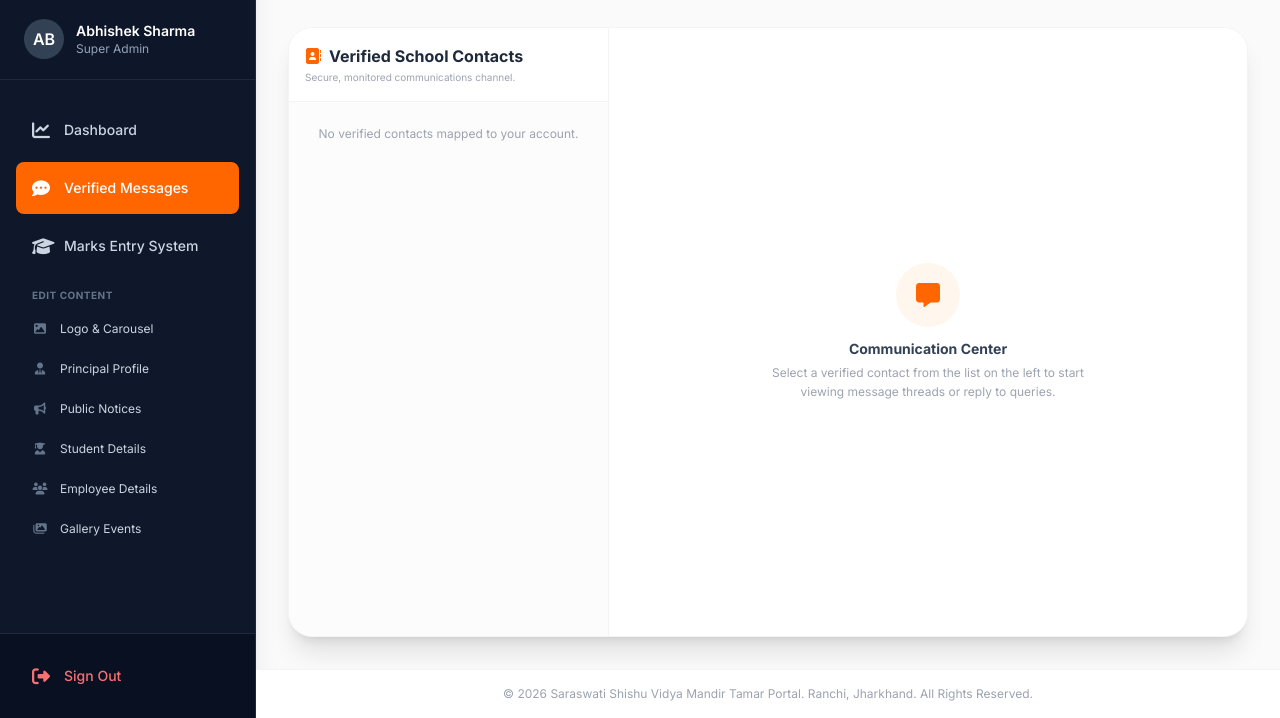
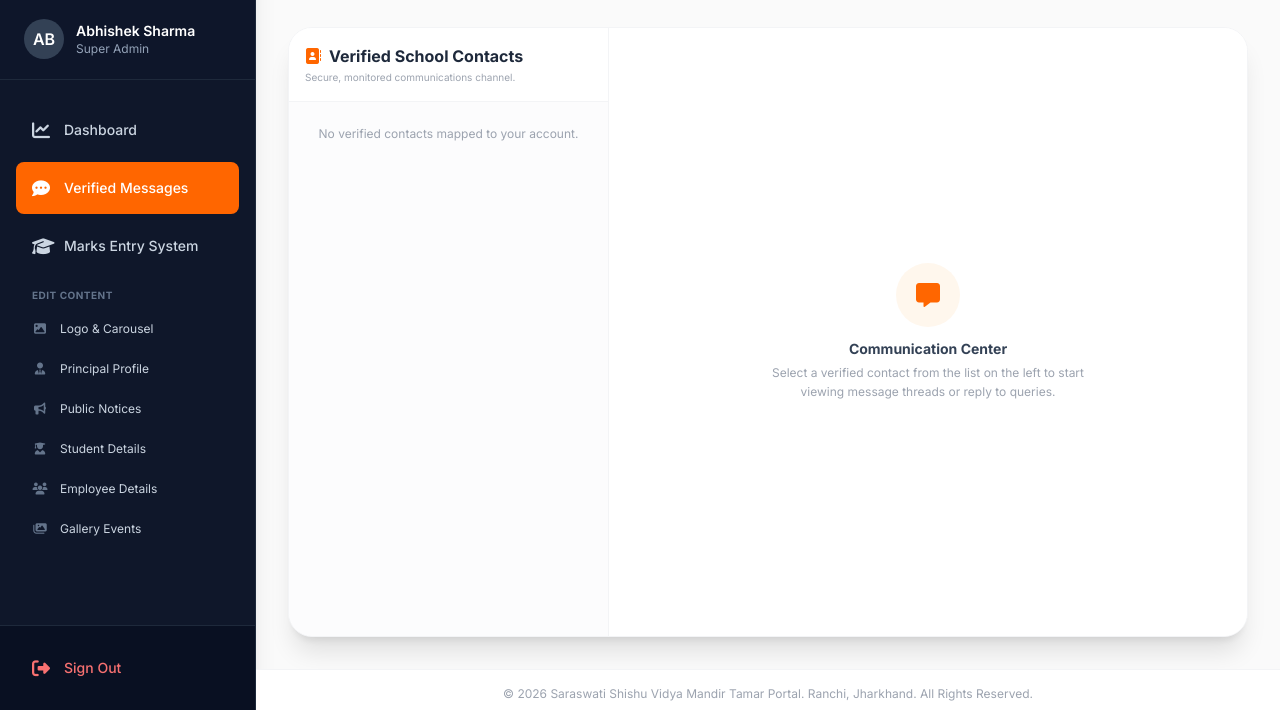
Before and after one commit to Abhisheksharma0886/ssvmt, a Django app: page /chat/ in a window 1280 px wide. Shown: the part 90-808 px from the top of the page. Run offline with Django 4.2, Linux system fonts and the light colour scheme; a user stored in the database is signed in; data comes from the database, SQL or seed files in the repository; data that the repository does not hold is empty; some libraries are stand-ins or nearby versions.

Commit message:
Update CSS styling

```diff
--- a/portal/templates/portal/base.html
+++ b/portal/templates/portal/base.html
@@ -58,10 +58,10 @@
     </style>
     {% block extra_head %}{% endblock %}
 </head>
-<body class="min-h-screen flex flex-col md:flex-row text-gray-800">
+<body class="h-screen overflow-hidden flex flex-col md:flex-row text-gray-800">
 
     <!-- Mobile Top Navigation -->
-    <header class="md:hidden w-full bg-saffron text-white flex justify-between items-center px-4 py-3 shadow-md z-50">
+    <header class="md:hidden w-full bg-saffron text-white flex justify-between items-center px-4 py-3 shadow-md z-50 flex-shrink-0">
         <div class="flex items-center space-x-2">
             <div class="w-8 h-8 rounded-full bg-white text-saffron flex items-center justify-center font-bold text-lg shadow-sm">SS</div>
             <span class="font-bold tracking-wide text-sm uppercase">SSVMT Tamar Portal</span>
@@ -72,7 +72,7 @@
     </header>
 
     <!-- Sidebar Navigation -->
-    <aside id="sidebar" class="w-full md:w-64 bg-slate-900 text-slate-300 flex-shrink-0 flex flex-col hidden md:flex min-h-screen border-r border-slate-800 shadow-xl transition-all duration-300">
+    <aside id="sidebar" class="w-full md:w-64 bg-slate-900 text-slate-300 flex-shrink-0 flex flex-col justify-between hidden md:flex h-screen border-r border-slate-800 shadow-xl transition-all duration-300">
         <!-- Logo and Brand -->
         <div class="px-6 py-6 border-b border-slate-800 bg-slate-950 flex items-center space-x-3">
             <div class="w-10 h-10 rounded-xl bg-saffron text-white flex items-center justify-center font-bold text-xl shadow-lg shadow-saffron/20">
@@ -179,7 +179,7 @@
     </aside>
 
     <!-- Main Workspace Content Frame -->
-    <div class="flex-1 flex flex-col min-w-0 overflow-x-hidden min-h-screen">
+    <div class="flex-1 flex flex-col min-w-0 overflow-x-hidden h-screen overflow-y-auto">
         <!-- Top Toolbar Header -->
         <header class="bg-white border-b border-gray-100 px-6 py-4 flex items-center justify-between shadow-sm hidden md:flex">
             <div>
```
